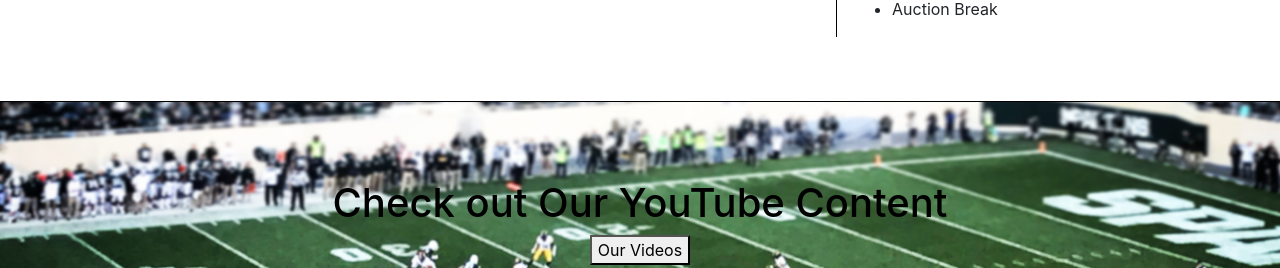
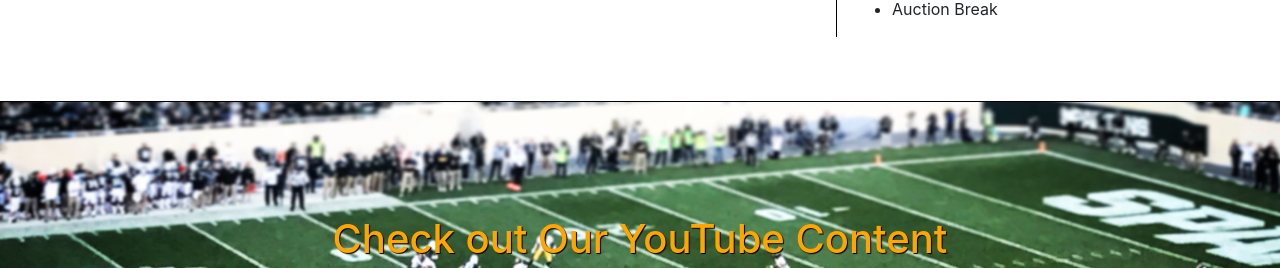
Before and after one commit to JS-goose/long-state-breaks, a website: page index.html in a window 1280 px wide. Shown: the part 644-912 px from the top of the page. Drawn offline with nearby package versions, Linux system fonts and the light colour scheme.

Commit message:
added button/text styling on img_one divider

```diff
--- a/css/styles.css
+++ b/css/styles.css
@@ -67,6 +67,11 @@ Content*
   background-image: url(../img/ashton-clark-424090-unsplash.jpg);
   height: 30em;
 }
+.img_one h1 {
+  padding-top: 3%;
+  color: orange;
+  text-shadow: 1px 1px 1px black;
+}
 .img_two {
   background-image: url(../img/casey-murphy-555659-unsplash.jpg);
   height: 30em;
--- a/index.html
+++ b/index.html
@@ -95,7 +95,7 @@
         <div class="container-fluid imgDivider img_one">
             <div class="col-lg-12">
                 <h1>Check out Our YouTube Content</h1>
-                <button class="youtubeButton">
+                <button class="btn btn-dark youtubeButton">
                     Our Videos
                 </button>
             </div>
```
